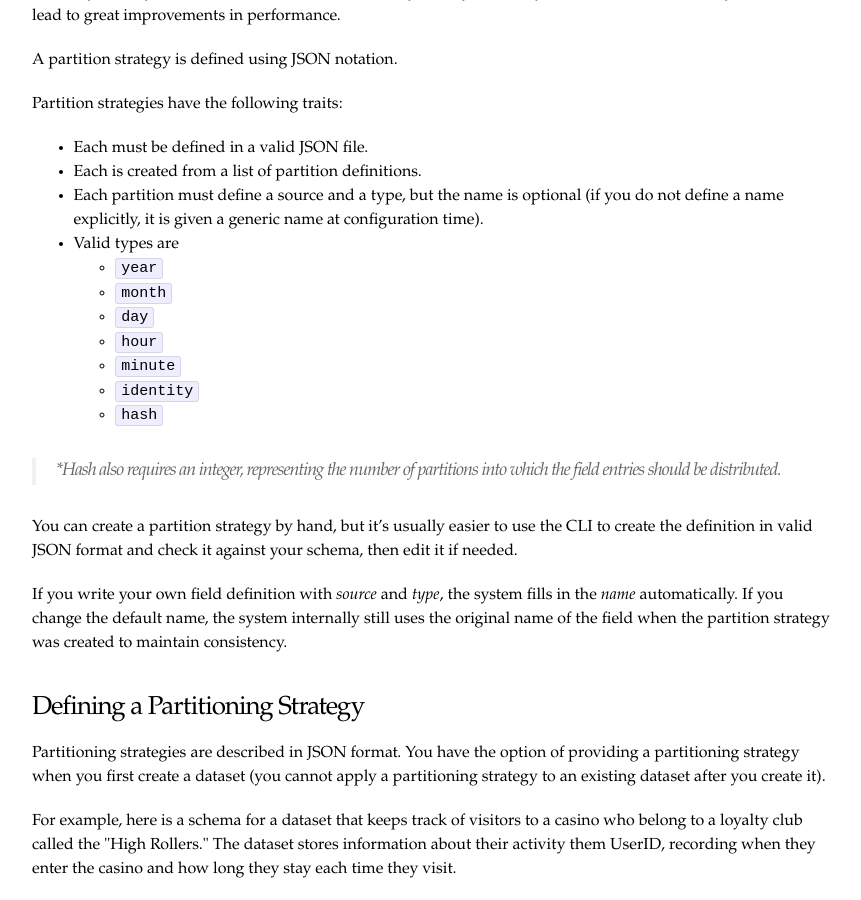
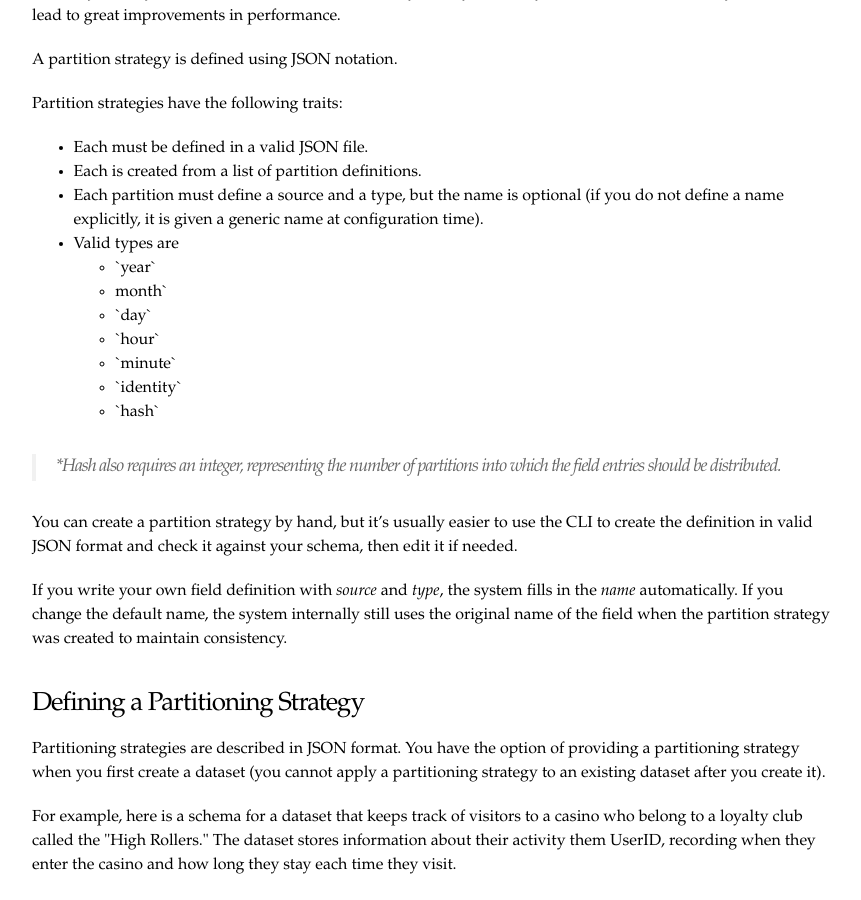
Before and after one commit to kite-sdk/kite-docs, a Jekyll site: the page built from Partitioned-Datasets.md, in a window 1280 px wide and 900 px high, scrolled down 1024 px. Shown: the whole window, without its empty margins (208-1069 px from the left). Built offline with Jekyll 4.4.1, drawn with Linux system fonts in a browser that asks for light colours.

````diff
--- a/Partitioned-Datasets.md
+++ b/Partitioned-Datasets.md
@@ -23,17 +23,22 @@ Partition strategies configure how kite will logically divide your dataset. Good
 A partition strategy is defined using JSON notation.
 
 Partition strategies have the following traits:
-* Each must be defined in a valid JSON file.
-* Each is created from a list of partition definitions.
-* Each partition must define a source and a type, but the name is optional (if you do not define a name explicitly, it is given a generic name at configuration time).
-* Valid types are
-  * `year`
-  * `month`
-  * `day`
-  * `hour`
-  * `minute`
-  * `identity`
-  * `hash`
+<ul>
+<li>Each must be defined in a valid JSON file.</li>
+<li>Each is created from a list of partition definitions.</li>
+<li>Each partition must define a source and a type, but the name is optional (if you do not define a name explicitly, it is given a generic name at configuration time).</li>
+<li>Valid types are</li>
+<ul>
+<li>`year`</li>
+<li>month`</li>
+<li>`day`</li>
+<li>`hour`</li>
+<li>`minute`</li>
+<li>`identity`</li>
+<li>`hash`</li>
+</ul>
+</ul>
+
 
 <blockquote>
 *Hash also requires an integer, representing the number of partitions into which the field entries should be distributed.
@@ -93,7 +98,7 @@ Since the most common query against this data is time-based, you can define a pa
 } ]
 ```
 
-You can also use the command line interface command `partition-config` to generate the JSON file. See [partition-config](kitedatasetcli.html#partition-config).
+You can also use the command line interface command `partition-config` to generate the JSON file. See [partition-config](/Kite-Dataset-Command-Line-Interface/index.html#partition-config).
 
 ### Creating a Dataset That Uses a Partition Strategy
 
@@ -105,5 +110,5 @@ For example, you can create a dataset for our HighRollers club using this comman
 dataset create HighRollersClub -s HighRollers.avsc -p HighRollers.json
 ```
 
-See [create](kitedatasetcli.html#create) for more options when creating a dataset.
+See [create](/Kite-Dataset-Command-Line-Interface/index.html#create) for more options when creating a dataset.
 You can also use Kite to manage datasets in HBase, using the same tools and APIs. HBase datasets work differently than datasets backed by files in HDFS in two ways. First, dataset partitioning is handled by HBase and configuring it is a little different. Second, HBase stores data as a group of values, or cells, so you will need to configure how Kite divides your records into separate cells.
````
Also changed, not shown: Kite-Data-Module-Overview.md (+6 -1 lines), Kite-Dataset-Command-Line-Interface.md (+18 -1 lines), Using-the-Kite-CLI-to-Create-a-Dataset.md (+2 -2 lines).
